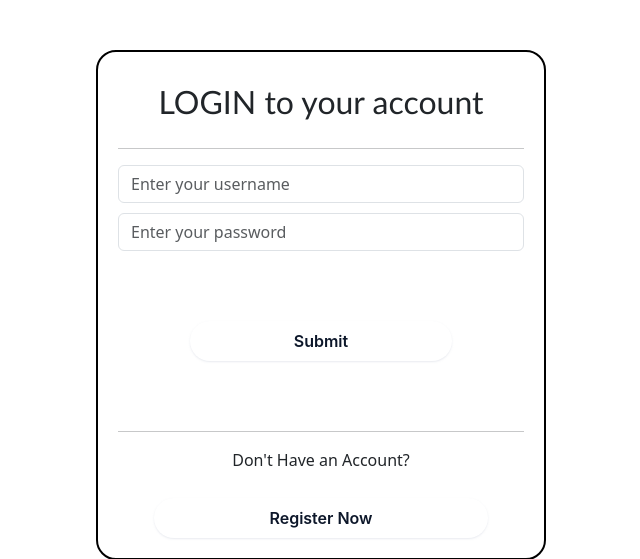
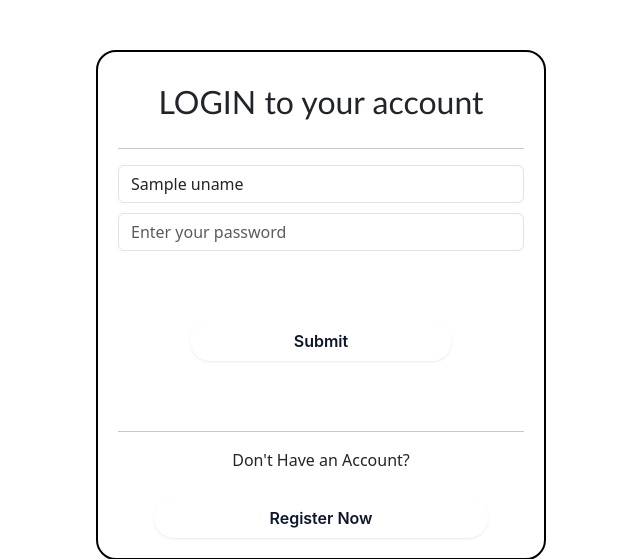
Before and after one commit to Amit-adh/TODO-list, a Flask app: template templates/login.html in a window 1280 px wide. Shown: the top 559 px of the page, without its empty margins (319-959 px from the left). Run offline with Flask 3, Linux system fonts and the light colour scheme; the template is opened without the code that fills it: most values are stand-ins (such as "Sample title", 1, 10 or a date in 2020).

Commit message:
minor changes

```diff
--- a/app/routes/auth.py
+++ b/app/routes/auth.py
@@ -17,6 +17,6 @@ def login():
             return redirect(url_for("dashboard"))
         else:
             flash("Invalid username or password")
-            return redirect(url_for("auth.login"))
+            return render_template("login.html", uname=username)
     else:
         return render_template("login.html")
--- a/templates/login.html
+++ b/templates/login.html
@@ -21,7 +21,7 @@
         <div class="form-fields">
             {% with messages = get_flashed_messages() %}
                 <input type="text" class="form-control {% if messages %}is-invalid{% endif %}"
-                    name="username" id="username" placeholder="Enter your username" required>
+                    name="username" id="username" value="{{uname}}" placeholder="Enter your username" required>
 
                 <input type="password" class="form-control {% if messages %}is-invalid{% endif %}"
                     name="password" placeholder="Enter your password" required>
```
